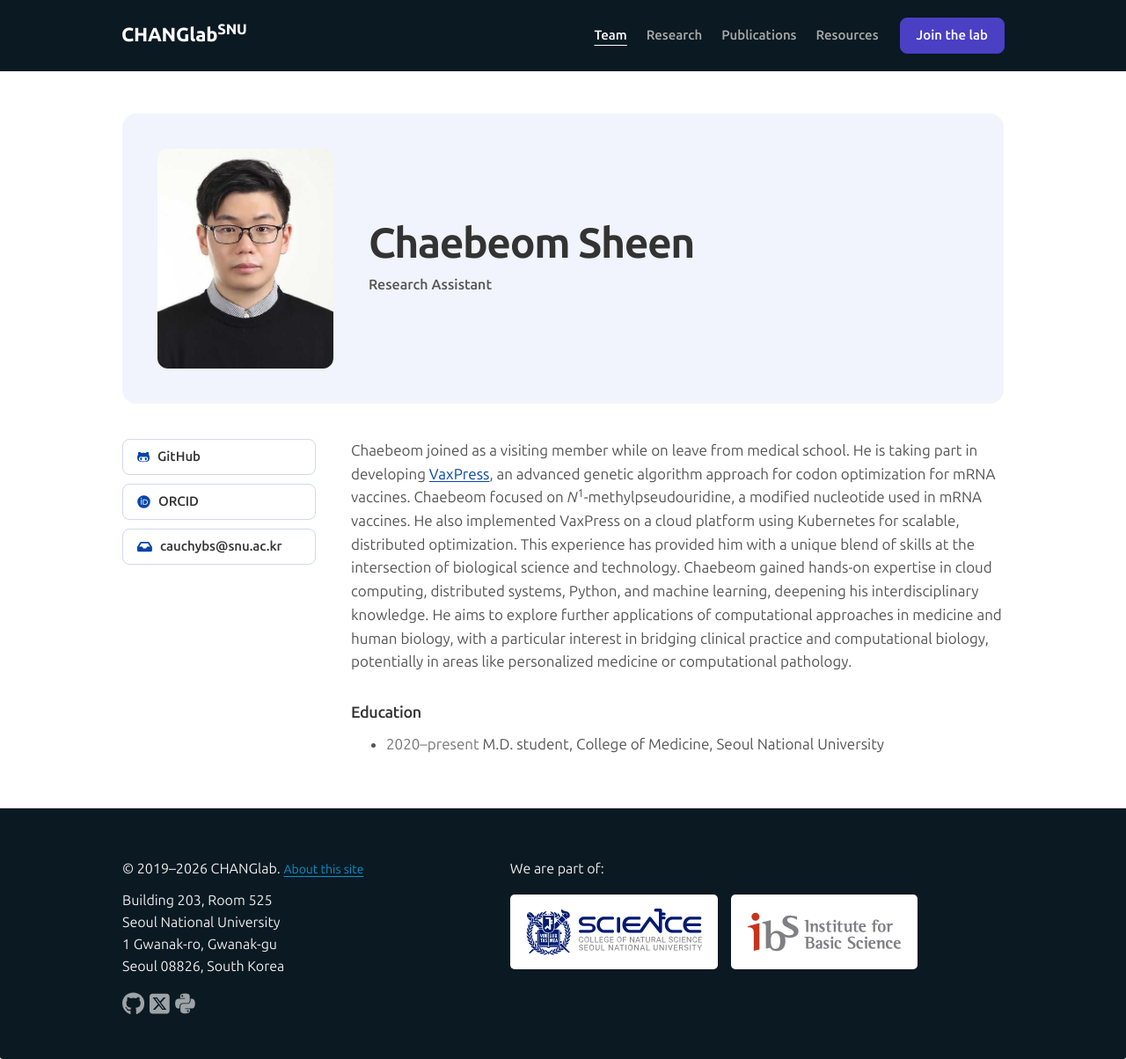
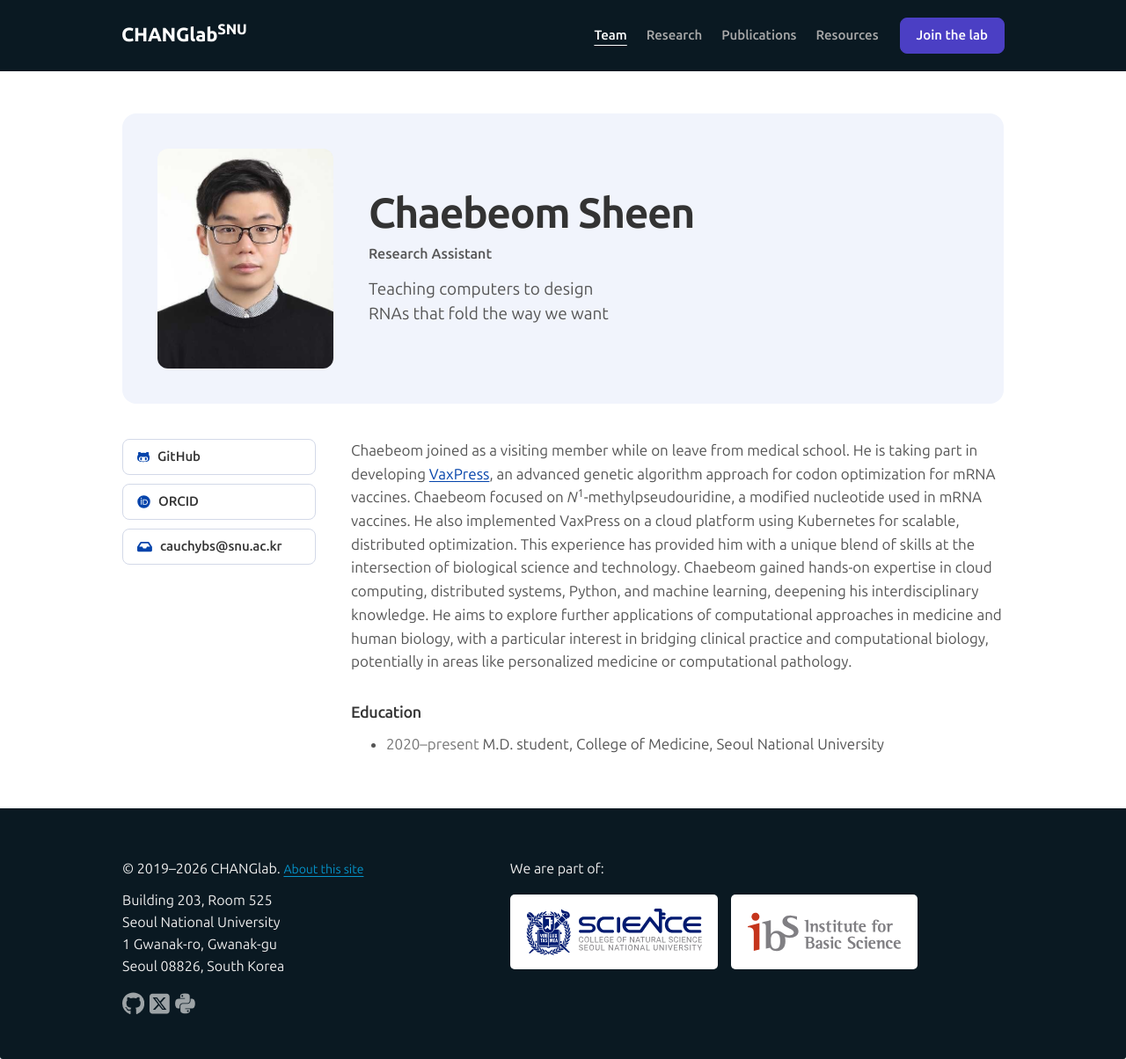
Before and after one commit to ChangLabSNU/ChangLabSNU.github.io, a Jekyll site: the page built from _pages/team/chaebeom-sheen.md, in a window 1280 px wide. Shown: the whole page at 88% size. Built offline with Jekyll 4.4.1, drawn with Linux system fonts in a browser that asks for light colours.

Commit message:
Home carousel, member intros and a site icon
- Carousel: a slide every 6 seconds instead of 3, and it opens on the
  newest group photo (April 2026) rather than the lab logo, which the
  header's wordmark already shows; the logo slide moves to the end.
- Member pages: a current member's one-line intro from team.yml, the
  one on their team card, sits under the position in the profile head,
  which had been a wide band holding only a name. Former members' intros
  describe work they have left, so they are not shown.
- Site icon: the hero's pixel ribosome on its mRNA, drawn on a 24x24
  grid in js/ribosome.js's colours, replaces the old pink gear. SVG for
  browsers that take it, favicon.ico (32 and 48px) for the rest, and a
  180px apple-touch-icon on the scene's sky for iOS home screens.

```diff
--- a/_includes/head.html
+++ b/_includes/head.html
@@ -49,6 +49,10 @@
 
   <link rel="preload" href="{{ '/fonts/UbuntuSans-latin.woff2' | relative_url }}" as="font" type="font/woff2" crossorigin>
   <link rel="stylesheet" href="{{ '/css/main.css' | relative_url }}">
-  <link rel="icon" href="{{ '/favicon.ico' | relative_url }}" sizes="any">
+  {%- comment -%} The icon is the hero's pixel ribosome: SVG where browsers take it, the
+      .ico (32 and 48px) where they do not, and a 180px PNG on the scene's sky for iOS. {%- endcomment %}
+  <link rel="icon" href="{{ '/favicon.ico' | relative_url }}" sizes="32x32">
+  <link rel="icon" href="{{ '/favicon.svg' | relative_url }}" type="image/svg+xml">
+  <link rel="apple-touch-icon" href="{{ '/apple-touch-icon.png' | relative_url }}">
   <script src="{{ '/js/site.js' | relative_url }}" integrity="{{ '/js/site.js' | sri }}" defer></script>
 </head>
--- a/_layouts/member.html
+++ b/_layouts/member.html
@@ -4,11 +4,16 @@ layout: default
 {%- comment -%}
   A member's profile, from the page's front matter: photo, name and
   position, then the links (as the team page's buttons) beside the text.
+  A current member's one-line intro from _data/team.yml (the one on their
+  team card) goes under the position; a former member's is left out, as it
+  describes work they have since left.
   The photo's alt is empty, since the name heading is right beside it.
   The email address is a button too (_includes/email_chip.html), kept from
   address harvesters.
 {%- endcomment -%}
 {%- assign member = page -%}
+{%- assign slug = page.name | split: "." | first -%}
+{%- assign card = site.data.team | where: "link", slug | first -%}
 <div class="col-sm-12">
   <div class="member-head">
     {%- if member.image %}
@@ -18,6 +23,9 @@ layout: default
       <h1>{{ member.title }}</h1>
       {%- if member.position %}
       <p class="team-role">{{ member.position }}</p>
+      {%- endif %}
+      {%- if card.active and card.intro %}
+      <p class="member-intro">{{ card.intro }}</p>
       {%- endif %}
     </div>
   </div>
--- a/css/main.scss
+++ b/css/main.scss
@@ -853,6 +853,14 @@ a.team-card:focus {
     font-size: 16px;
 }
 
+.member-intro {
+    margin: 14px 0 0;
+    max-width: 28em;
+    font-size: 19px;
+    line-height: 1.45;
+    text-wrap: balance;
+}
+
 .member-body {
     display: flex;
     flex-wrap: wrap;
```
Also changed, not shown: CLAUDE.md (+4 -0 lines), _pages/home.md (+5 -5 lines), apple-touch-icon.png (added), favicon.ico, favicon.svg (added).
